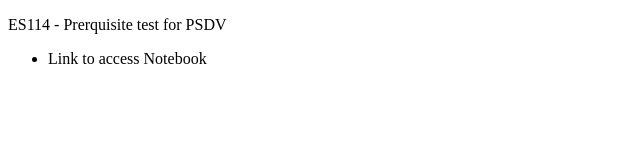
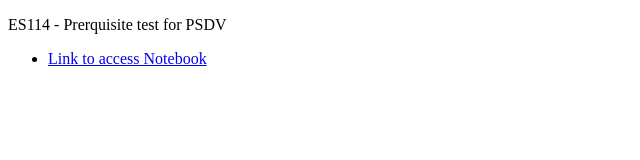
Before and after one commit to 16niraj/PSDV, a plain HTML site: page index.html in a window 1280 px wide. Shown: the whole page, without its empty margins (0-640 px from the left). Drawn offline with Linux system fonts and the light colour scheme.

Commit message:
changed commit

```diff
--- a/index.html
+++ b/index.html
@@ -11,7 +11,8 @@
 
     </main>
     <ul>
-        <li><a href="psdv.html"></a>Link to access Notebook</li></ul>
+        <li><a href="psdv.html">Link to access Notebook</a></li>
+    </ul>
 
 </body>
 </html>
```
